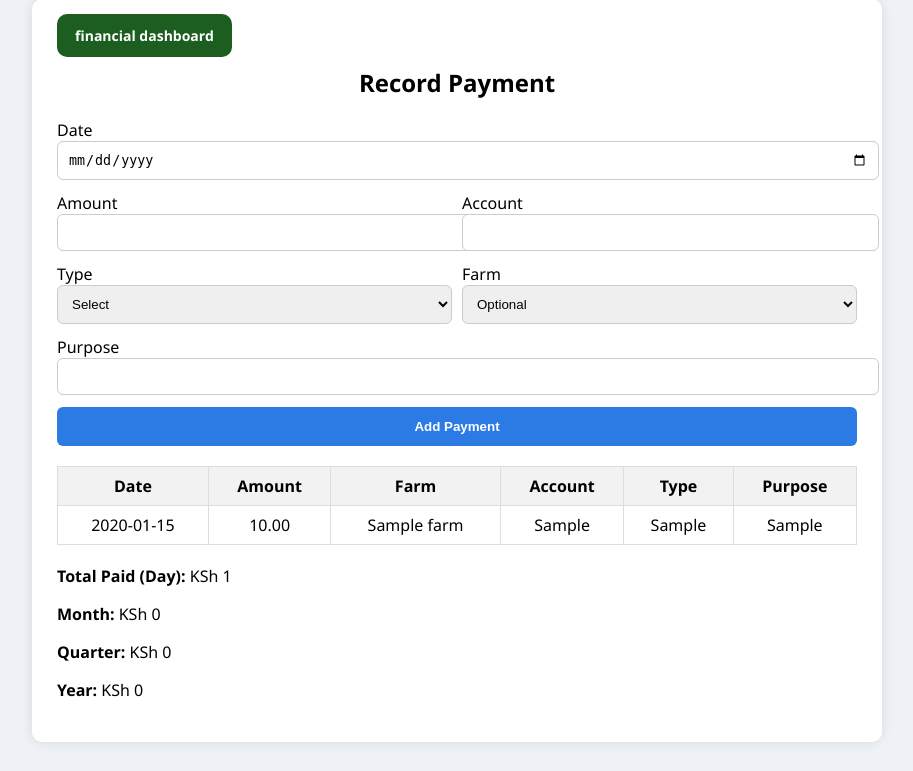
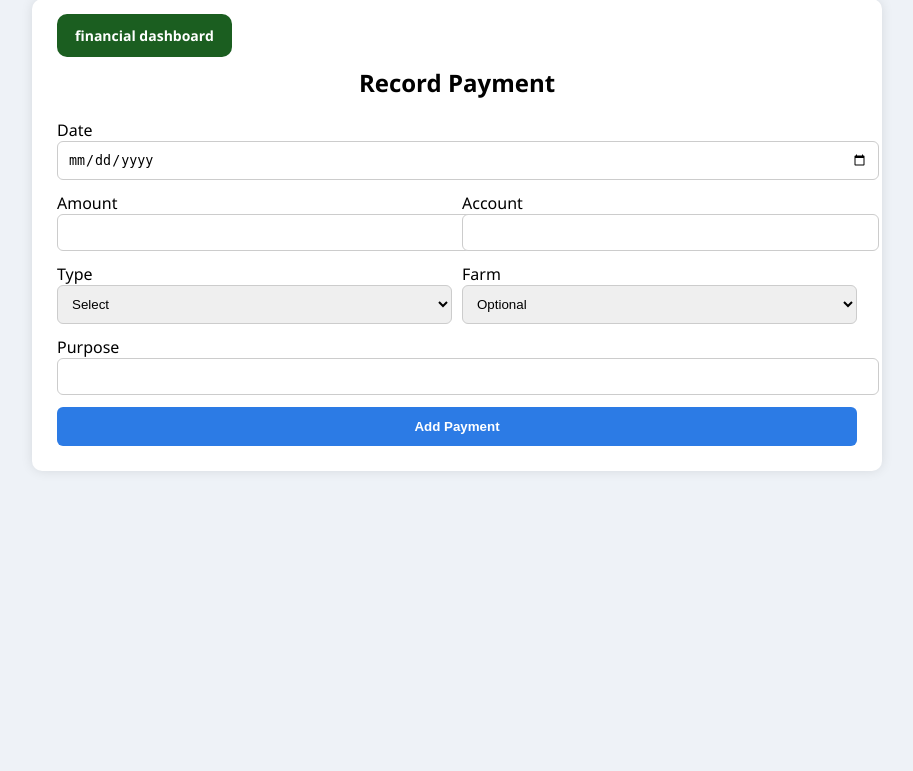
Before and after one commit to magician-lab/my_farm, a Flask app: template templates/payments.html in a window 1280 px wide. Shown: the part 29-800 px from the top of the page, without its empty margins (183-1096 px from the left). Run offline with Flask 3, Linux system fonts and the light colour scheme; a user stored in the database is signed in; tables that the repository leaves empty hold one stand-in row (values such as "Sample post"); the template is opened without the code that fills it: values that come from a table or form of the project are taken from there, most other values are stand-ins (such as "Sample title", 1, 10 or a date in 2020).

Commit message:
payment addition update

```diff
--- a/templates/payments.html
+++ b/templates/payments.html
@@ -153,33 +153,6 @@
 
 </form>
 
-<table>
-<tr>
-<th>Date</th>
-<th>Amount</th>
-<th>Farm</th>
-<th>Account</th>
-<th>Type</th>
-<th>Purpose</th>
-</tr>
-
-{% for p in payments %}
-<tr>
-<td>{{ p.date_paid }}</td>
-<td>{{ "{:,}".format(p.amount or 0) }}</td>
-<td>{{ p.farm.name if p.farm else "-" }}</td>
-<td>{{ p.account }}</td>
-<td>{{ p.purpose_type }}</td>
-<td>{{ p.purpose }}</td>
-</tr>
-{% endfor %}
-</table>
-<div style="margin-top:20px;">
-    <p><strong>Total Paid (Day):</strong> KSh {{ "{:,}".format(total_paid or 0) }}</p>
-    <p><strong>Month:</strong> KSh {{ "{:,}".format(month_paid or 0) }}</p>
-    <p><strong>Quarter:</strong> KSh {{ "{:,}".format(quarter_paid or 0) }}</p>
-    <p><strong>Year:</strong> KSh {{ "{:,}".format(year_paid or 0) }}</p>
-</div>
 
 </div>
 
```
